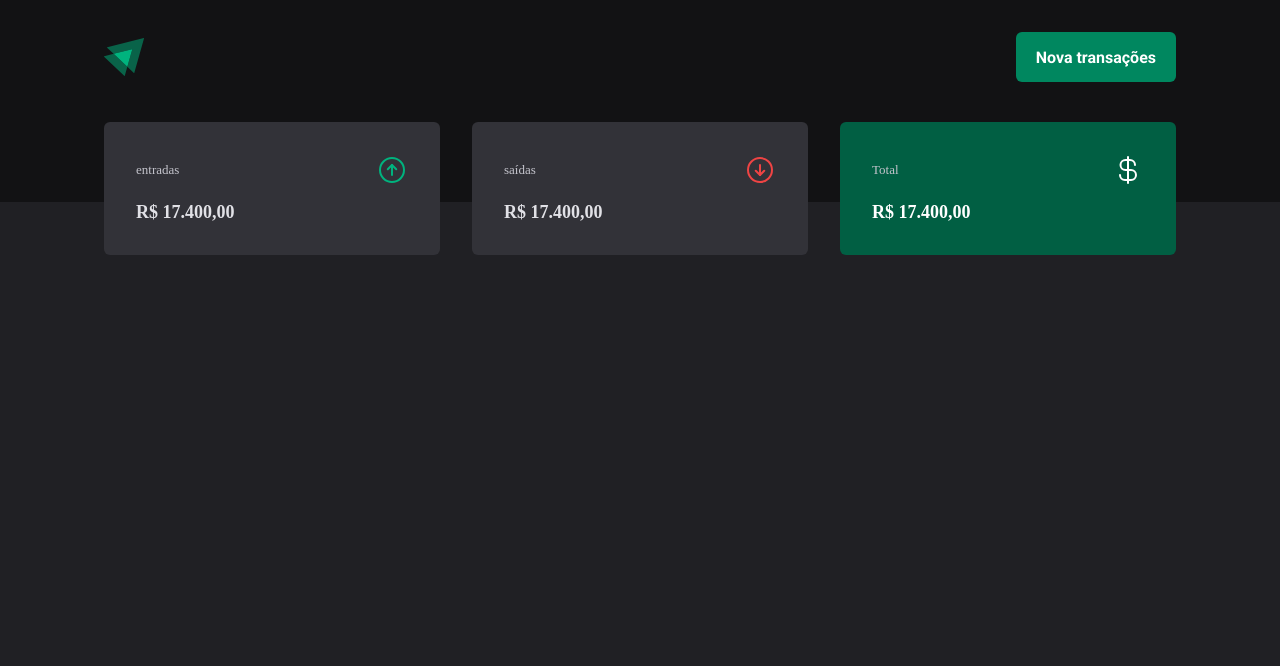
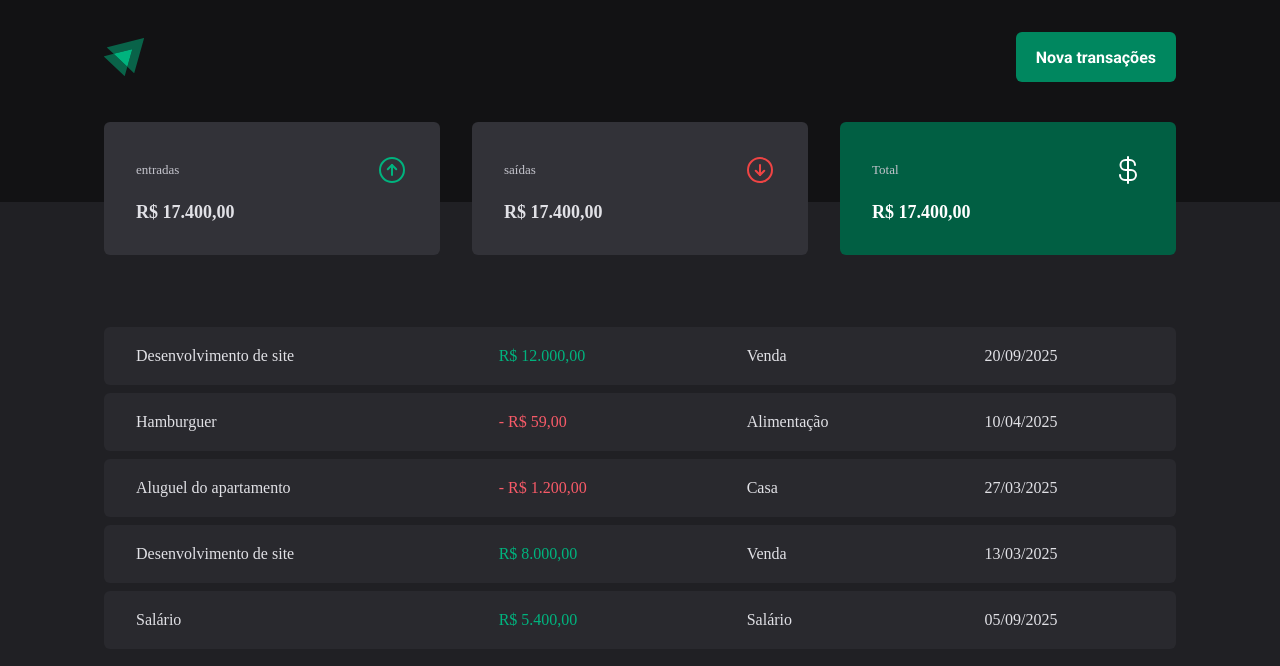
Before and after one commit to ronald1134/DT-Money, a React (Vite) app: page / in a window 1280 px wide. Shown: the top 666 px of the page. Built offline with nearby package versions, Linux system fonts and the light colour scheme.

Commit message:
feat(transactions): cria tabela de transações com dados estáticos

```diff
--- a/src/pages/Transactions/index.tsx
+++ b/src/pages/Transactions/index.tsx
@@ -1,11 +1,71 @@
 import { Header } from "../../components/Header";
 import { Summary } from "../../components/Summary";
+import { PriceHighlight, TransactionsContainer, TransactionsTable } from "./styles";
 
 export function Transactions() {
-    return(
+    return (
         <div>
             <Header />
             <Summary />
+
+            <TransactionsContainer>
+                <TransactionsTable>
+                    <tbody>
+                        <tr>
+                            <td>Desenvolvimento de site</td>
+                            <td>
+                                <PriceHighlight variant="income">
+                                    R$ 12.000,00
+                                </PriceHighlight>
+                            </td>
+                            <td>Venda</td>
+                            <td>20/09/2025</td>
+                        </tr>
+                        <tr>
+                            <td>Hamburguer</td>
+                            <td>
+                                <PriceHighlight variant="outcome">
+                                    - R$ 59,00
+                                </PriceHighlight>
+                            </td>
+                            <td>Alimentação</td>
+                            <td>10/04/2025</td>
+                        </tr>
+                        <tr>
+                            <td>Aluguel do apartamento</td>
+                            <td>
+                                <PriceHighlight variant="outcome">
+                                    - R$ 1.200,00
+                                </PriceHighlight>
+                            </td>
+                            <td>Casa</td>
+                            <td>27/03/2025</td>
+                        </tr>
+
+                        <tr>
+                            <td>Desenvolvimento de site</td>
+                            <td>
+                                <PriceHighlight variant="income">
+                                    R$ 8.000,00
+                                </PriceHighlight>
+                            </td>
+                            <td>Venda</td>
+                            <td>13/03/2025</td>
+                        </tr>
+
+                        <tr>
+                            <td>Salário</td>
+                            <td>
+                                <PriceHighlight variant="income">
+                                    R$ 5.400,00
+                                </PriceHighlight>
+                            </td>
+                            <td>Salário</td>
+                            <td>05/09/2025</td>
+                        </tr>
+                    </tbody>
+                </TransactionsTable>
+            </TransactionsContainer>
         </div>
     )
 }
--- a/src/pages/Transactions/styles.ts
+++ b/src/pages/Transactions/styles.ts
@@ -0,0 +1,36 @@
+import styled from "styled-components";
+
+export const TransactionsContainer = styled.main`
+    width: 100%;
+    max-width: 1120px;
+    margin: 4rem auto 0;
+    padding: 0 1.5rem;
+`;
+
+export const TransactionsTable = styled.table`
+    width: 100%;
+    border-collapse: separate;
+    border-spacing: 0 0.5rem;
+    /* margin-top: 1.5rem; */
+
+    td {
+        background: ${props => props.theme['gray-700']};
+        padding: 1.25rem 2rem;
+
+        &:first-child {
+            border-top-left-radius: 6px;
+            border-bottom-left-radius: 6px;
+        }
+        &:last-child {
+            border-top-right-radius: 6px;
+            border-bottom-right-radius: 6px;
+        }
+    }
+`;
+
+interface PriceHighlightProps {
+    variant: 'income' | 'outcome'
+}
+export const PriceHighlight = styled.span<PriceHighlightProps>`
+    color: ${props => props.variant === 'income' ? props.theme['green-300'] : props.theme['red-300']};
+`;
```
